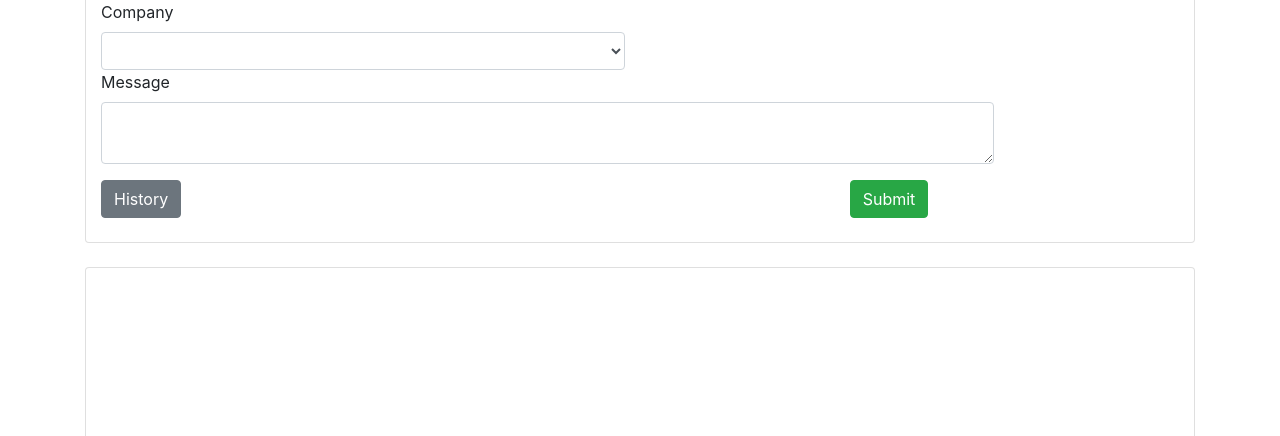
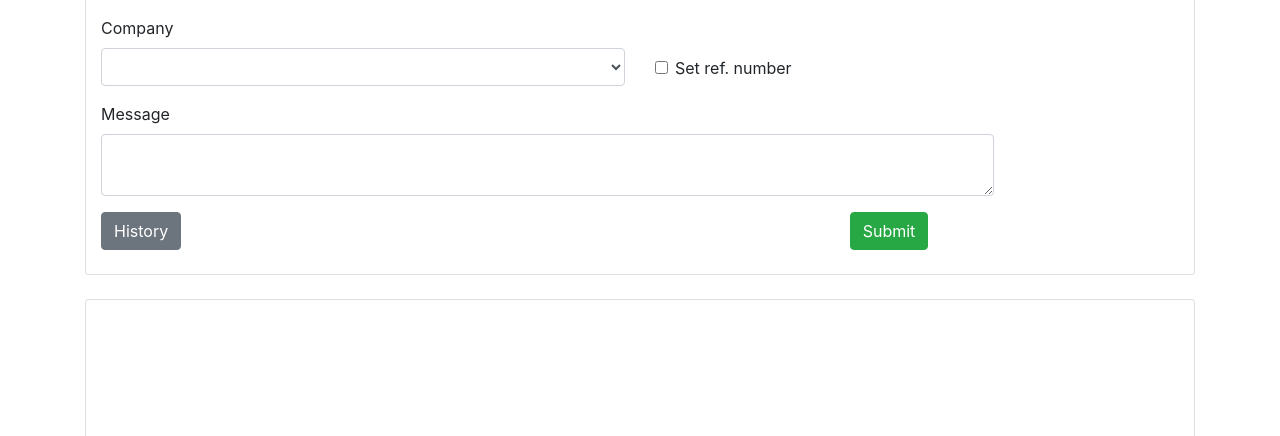
Before and after one commit to yakusevv/django_medical_reports, a Django app: template reports/templates/reports/report_requests.html in a window 1280 px wide. Shown: the part 382-818 px from the top of the page. Run offline with Django 3.2, Linux system fonts and the light colour scheme; the template is opened without the code that fills it, so the values that code supplies are empty; some libraries are stand-ins or nearby versions.

Commit message:
Setting ref. number manually option

```diff
--- a/reports/models.py
+++ b/reports/models.py
@@ -347,7 +347,7 @@ class ReportRequest(models.Model):
     date_time = models.DateTimeField(verbose_name=_("Date and time"))
     message = models.TextField(max_length=500, verbose_name=_("Message"))
     seen = models.BooleanField(default=False)
-    ref_number = models.IntegerField(verbose_name=_("Ref. number"))
+    ref_number = models.PositiveIntegerField(verbose_name=_("Ref. number"))
     company = models.ForeignKey(Company, on_delete=models.PROTECT, verbose_name=_("Company"))
     sender = models.ForeignKey('profiles.Profile', on_delete=models.PROTECT, verbose_name=_('Sender'))
     status = models.CharField(max_length=20, choices=STATUS, default='accepted', verbose_name=_('Status'))
--- a/reports/templates/reports/report_requests.html
+++ b/reports/templates/reports/report_requests.html
@@ -85,22 +85,36 @@
         <label class="col-sm-4 control-label" for="id_doctor">
            {% trans "Doctor" %}
         </label>
+        <div class="form-group row ml-0 mr-0">
             <div class="col-sm-6">
                 <select class="form-control" name="doctor" id="id_doctor">
                 </select>
             </div>
+        </div>
         <label class="col-sm-4 control-label" for="id_company">
             {% trans "Company" %}
         </label>
+        <div class="form-group row ml-0 mr-0">
             <div class="col-sm-6">
                 <select class="form-control" name="company" id="id_company">
                 </select>
             </div>
+            <div class="col-sm-2">
+                <div class="form-check mt-2">
+                    <input type="checkbox" class="form-check-input" id="id_set_ref_number">
+                    <label class="form-check-label" for="id_set_ref_number">{% trans "Set ref. number" %}</label>
+                </div>
+            </div>
+            <div class="col-sm-2" id="id_ref_number">
+            </div>
+        </div>
         <label class="col-sm-4 control-label" for="id_message">
             {% trans "Message" %}
         </label>
+        <div class="form-group row ml-0 mr-0">
             <div class="col-sm-10">
                 <textarea name="message" class="form-control"  id="id_message"></textarea>
+            </div>
         </div>
     </div>
         <div class="row ml-0">
@@ -136,7 +150,7 @@
                             </select>
                         </div>
                         <label class="col-sm-4 control-label" for="id_company_edit">
-                            {% trans Company %}
+                            {% trans "Company" %}
                         </label>
                         <div class="col-sm-6">
                             <select class="form-control" name="company" id="id_company_edit">
@@ -296,6 +310,29 @@
           $('#id_data_time_edit').text("{% trans 'Request from ' %}" + r.date_time);
     }
 
+    function loadNextRefNumber(pk){
+        $.ajax({
+            url : "{% url 'report_requests_options_api_url' %}",
+            dataType: "json",
+            type: "GET",
+            success : function (data) {
+                let company = data.companies.find(x => x.pk == pk);
+                console.log(pk);
+                a = document.createElement("input");
+                a.name = 'ref_number';
+                a.className = 'form-control';
+                a.type = 'number';
+                a.required = 'True';
+                a.min = 1;
+                a.value = company.ref_number_next;
+                $("#id_ref_number").html(a);
+            },
+            error : function(xhr, status, error) {
+                alert("{% trans 'Error while loading select options' %}\n" + xhr.responseText)
+            }
+        })
+    }
+
     loadOptions();
     reloadRequests();
 
@@ -322,6 +359,7 @@
             success: function () {
                 form.fadeOut(800, function () {
                     form[0].reset();
+                    $("#id_ref_number").html('');
                     form.fadeIn().delay(2000);
                     $('#id_submit_btn').removeAttr('disabled');
                     reloadRequests();
@@ -385,5 +423,21 @@
         getEdit(Number($(this)[0].value))
     });
 
+    $("#id_company").change(function(){
+        $("#id_set_ref_number").prop('checked', false);
+        $("#id_ref_number").html('');
+        });
+
+    $("#id_set_ref_number").change(function(){
+        if ($(this).is(":checked")){
+        loadNextRefNumber($("#id_company").val())
+        }
+        else
+        {
+        $("#id_ref_number").html('')
+        }
+      }
+    );
+
 </script>
 {% endblock %}
--- a/reports/views.py
+++ b/reports/views.py
@@ -669,7 +669,8 @@ class ReportRequestViewSet(viewsets.ModelViewSet):
     def perform_create(self, serializer):
         serializer.validated_data['date_time'] = datetime.datetime.now()
         serializer.validated_data['sender'] = self.request.user.profile
-        serializer.validated_data['ref_number'] = self.get_largest(serializer)
+        if not serializer.validated_data.get('ref_number'):
+            serializer.validated_data['ref_number'] = self.get_largest(serializer)
         serializer.save()
 
     def perform_update(self, serializer):
@@ -689,11 +690,12 @@ class RequestOptionsViewSet(viewsets.ViewSet):
     permission_classes = (permissions.IsAdminUser,)
 
     def list(self, request):
-        qs = Company.objects.all()
+        qs_companies = Company.objects.all()
         country = request.user.profile.city.district.region.country
-        s1 = CompanyOptionsSerializer(qs, many=True)
-        qs = Profile.objects.filter(user__is_staff=False, city__district__region__country=country)
-        s2 = DoctorOptionsSerializer(qs, many=True)
+        context = {'user': self.request.user}
+        s1 = CompanyOptionsSerializer(qs_companies, many=True, context=context)
+        qs_doctors = Profile.objects.filter(user__is_staff=False, city__district__region__country=country)
+        s2 = DoctorOptionsSerializer(qs_doctors, many=True)
         return Response({'companies': s1.data, 'doctors': s2.data})
 
 
```
Also changed, not shown: reports/serializers.py (+21 -2 lines), locale/ru/LC_MESSAGES/django.po, reports/migrations/0042_auto_20200426_2059.py (added). Lines whose indentation alone changed are shown as unchanged.
